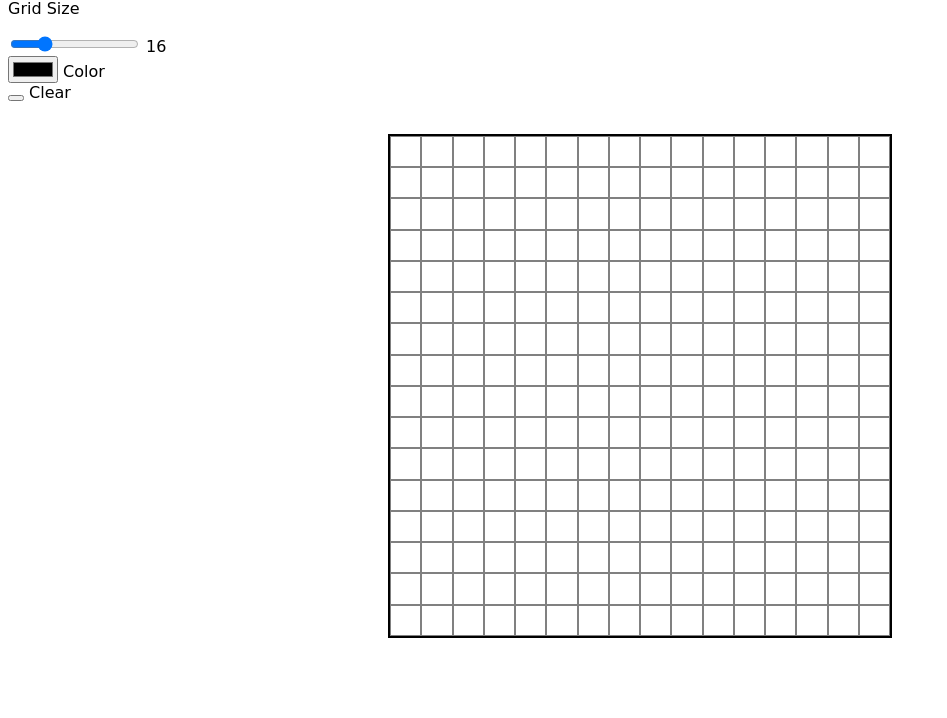
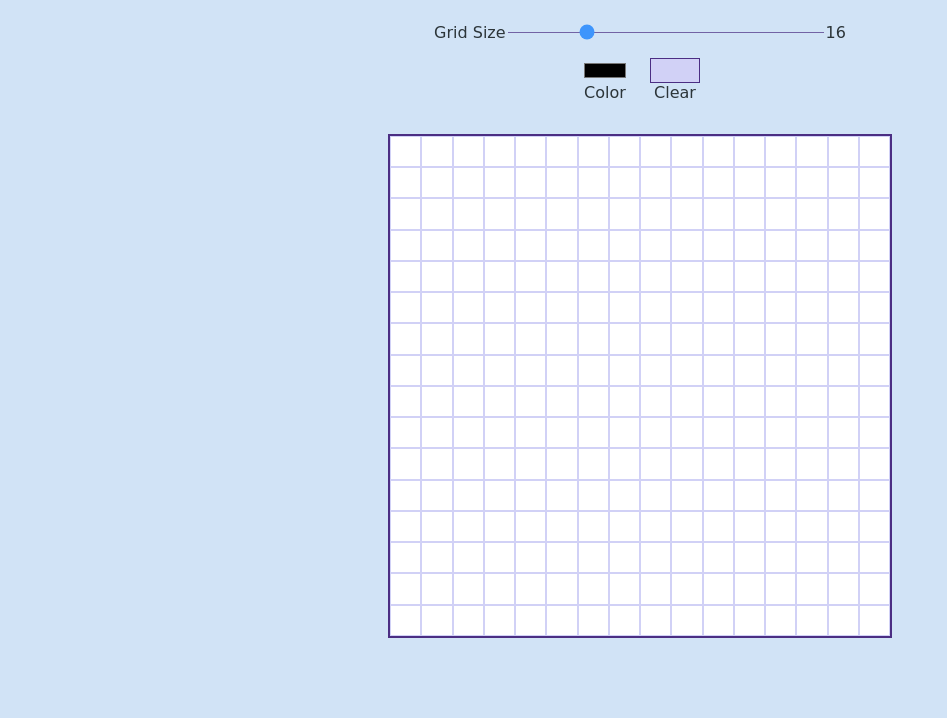
Before and after one commit to nebvlar/etchasketch, a plain HTML site: page index.html in a window 1280 px wide. Shown: the part 82-800 px from the top of the page, without its empty margins (0-947 px from the left). Drawn offline with Linux system fonts and the light colour scheme; a web font is replaced by a local one.

Commit message:
styling changes

```diff
--- a/style.css
+++ b/style.css
@@ -1,9 +1,35 @@
 body{
     font-family: 'Cabin Sketch', cursive;
+    background-color: #d1e3f6;
+    color: #2c3539;
+}
+#title{
+    display: flex;
+    justify-content: center;
+    align-items: center;
+}
+#main{
+    display: flex;
+    justify-content: center;
+    align-items: center;
+}
+#sizeContainer{
+    display: flex;
+    justify-content: center;
+    align-items: center;
+}
+#sizeRange{
+    -webkit-appearance: none;
+    appearance: none;
+    width: 25%;
+    height: 1px;
+    background: #4b2e83;
+    outline: none;
+    opacity: 0.7;
 }
 #gridContainer{
     display: grid;
-    border: 2px solid black;
+    border: 2px solid #4b2e83;
     max-width: 500px;
     min-height: 500px;
     max-height: 500px;
@@ -11,5 +37,34 @@ body{
 }
 
 .gridPixel{
-    border: 1px solid grey;
+    border: 1px solid #d1d1f6;
 }
+#colorContainer{
+    display: flex;
+    justify-content: center;
+    align-items: center;
+}
+#inputContainer{
+    display: flex;
+    flex-direction: column;
+    align-items: center;
+    margin-right: 10px;
+}
+#clearContainer{
+    display: flex;
+    flex-direction: column;
+    align-items: center;
+    margin-left: 10px
+}
+#colorSelect{
+    background-color: transparent;
+    border: none;
+    height: 25px;
+}
+#clear{
+    background-color: #d1d1f6;
+    border: 1px solid #4b2e83;
+    height: 25px;
+    width: 50px;
+
+}
```
